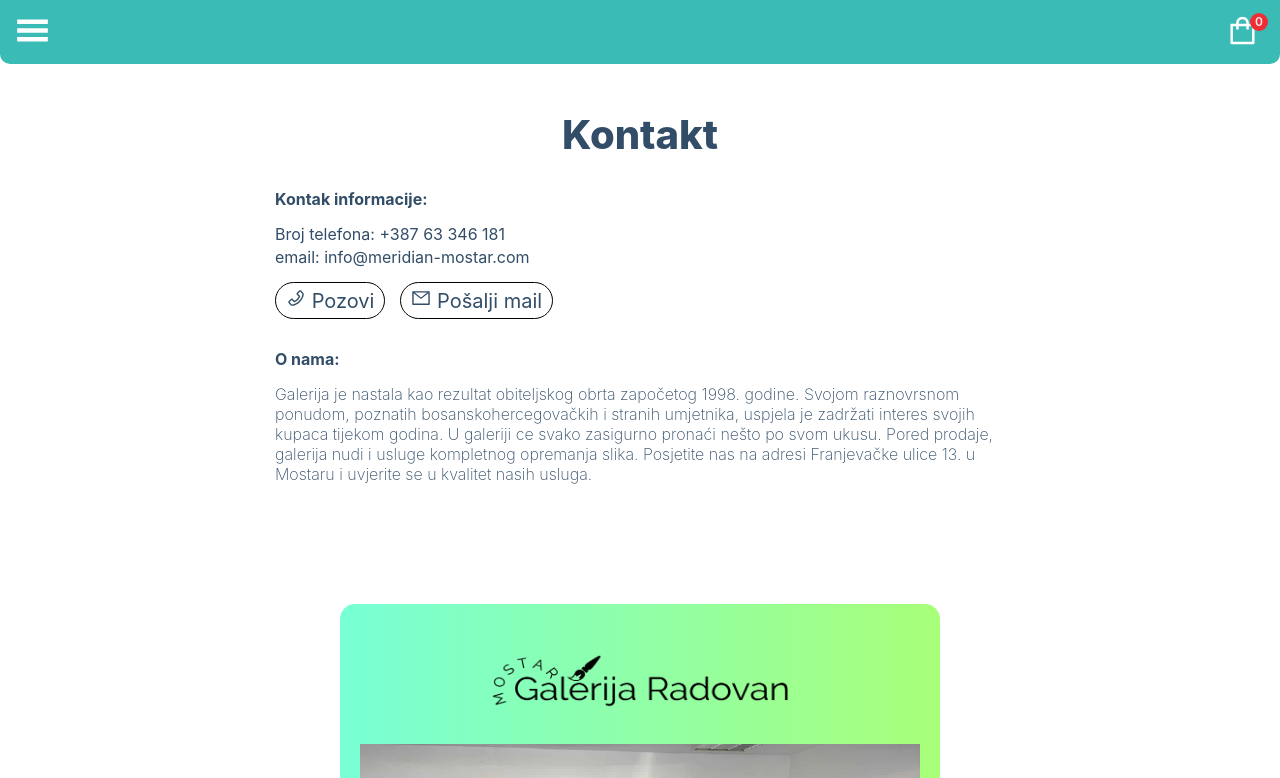
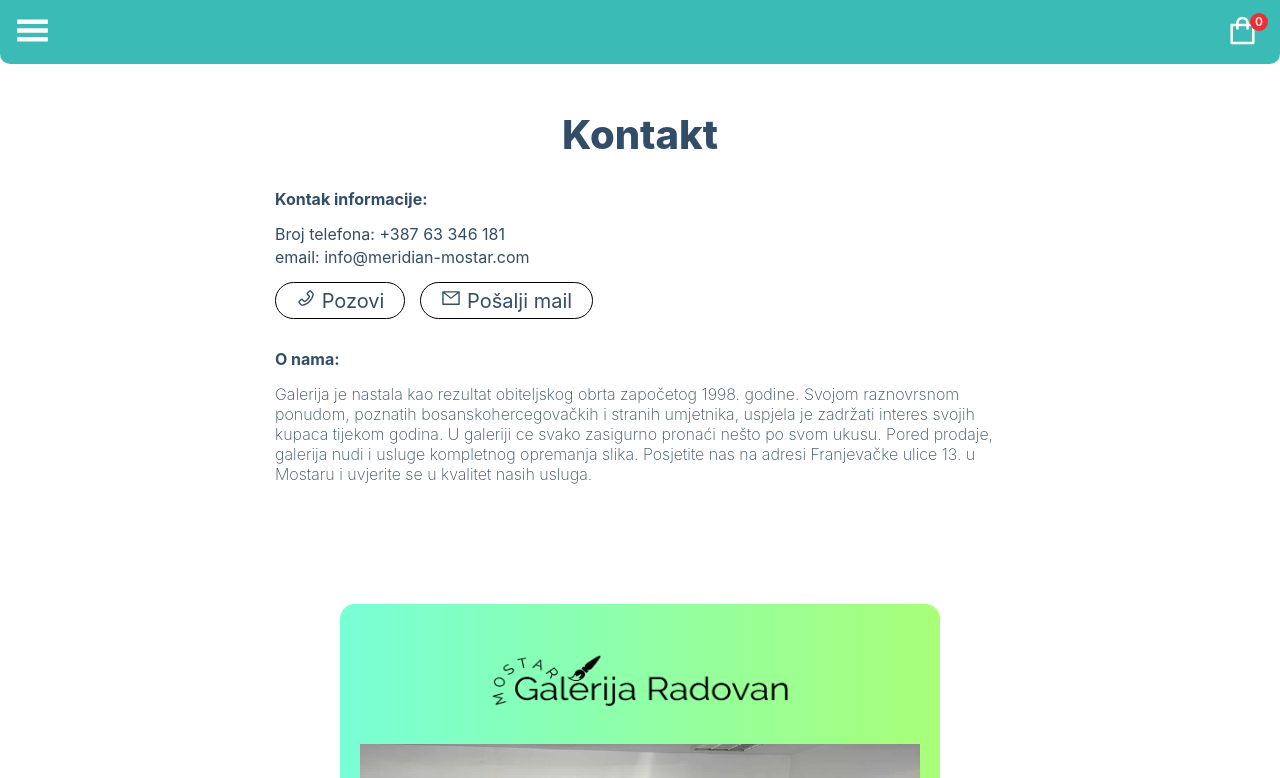
Before and after one commit to Mirza-Krnjic/gallery, a Next.js app: page /kontakt in a window 1280 px wide. Shown: the top 778 px of the page. Built offline with nearby package versions, Linux system fonts and the light colour scheme.

Commit message:
minor ui changes

```diff
--- a/pages/kontakt.module.css
+++ b/pages/kontakt.module.css
@@ -31,7 +31,7 @@
   background-color: transparent;
   border: 1px solid black;
   border-radius: 30px;
-  padding: 5px 10px;
+  padding: 5px 20px;
   cursor: pointer;
   font-size: 20px;
 }
--- a/styles/globals.css
+++ b/styles/globals.css
@@ -810,8 +810,6 @@ span.text-red {
     height: 560px;
     margin-top: 80px;
   }
-  .footer-banner-image {
-  }
   .banner-desc .left h3 {
     font-weight: 900;
     font-size: 50px;
```
